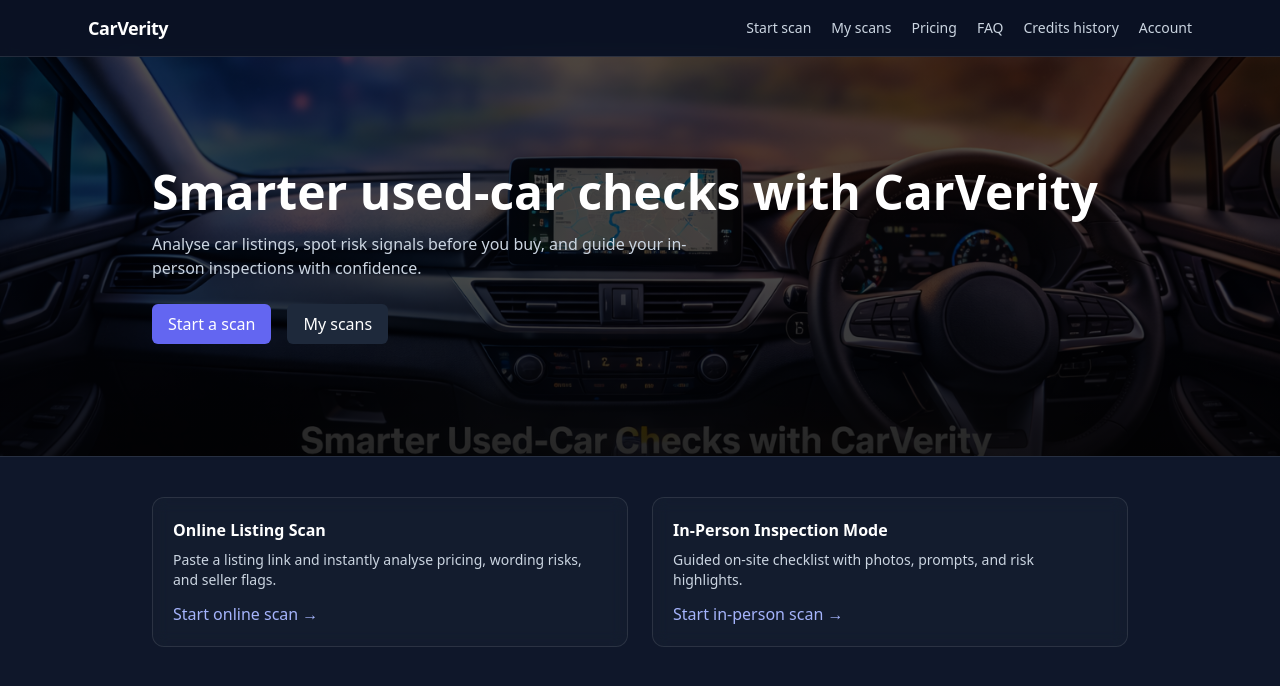
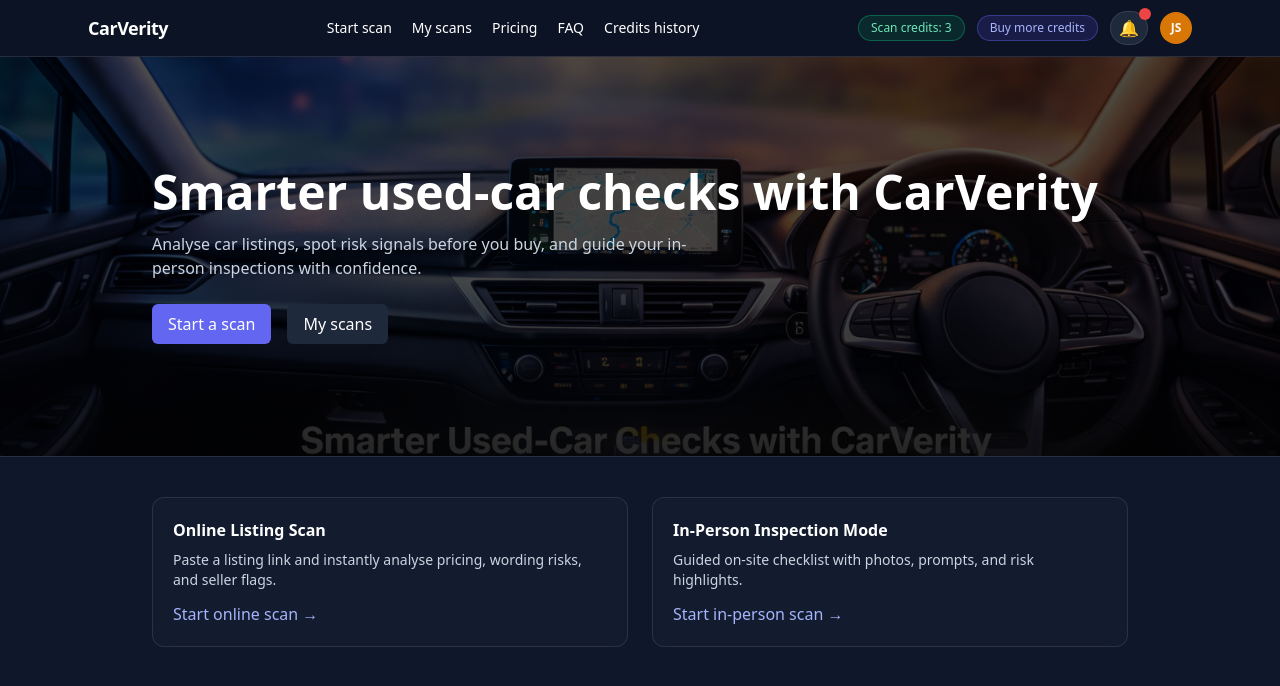
Before and after one commit to jeremy-swallow/carverity-clean, a React (Vite) app: page / in a window 1280 px wide. Shown: the top 686 px of the page. Built offline with nearby package versions, Linux system fonts and the light colour scheme; no server answers; the HTML template or start-up script is replaced by a standard one.

Commit message:
style: restore full polished header with credits and profile badge

```diff
--- a/src/components/Layout.tsx
+++ b/src/components/Layout.tsx
@@ -6,68 +6,65 @@ export default function Layout() {
 
       {/* HEADER */}
       <header className="fixed top-0 left-0 w-full z-40">
-        <div className="bg-slate-900/70 backdrop-blur border-b border-white/10">
+        <div className="bg-slate-900/80 backdrop-blur border-b border-white/10">
           <div className="max-w-6xl mx-auto px-6 h-14 flex items-center justify-between">
 
-            {/* Logo */}
-            <NavLink
-              to="/"
-              className="font-semibold tracking-tight text-lg"
-            >
+            {/* LOGO */}
+            <NavLink to="/" className="font-semibold text-lg tracking-tight">
               CarVerity
             </NavLink>
 
-            {/* NAV */}
+            {/* NAV LINKS */}
             <nav className="flex items-center gap-5 text-sm">
-              <NavLink
-                to="/start-scan"
-                className={({ isActive }) =>
-                  `hover:text-indigo-300 transition ${
-                    isActive ? "text-indigo-300" : "text-slate-300"
-                  }`
-                }
-              >
+              <NavLink to="/start-scan" className="hover:text-indigo-300 transition">
                 Start scan
               </NavLink>
-
-              <NavLink
-                to="/my-scans"
-                className={({ isActive }) =>
-                  `hover:text-indigo-300 transition ${
-                    isActive ? "text-indigo-300" : "text-slate-300"
-                  }`
-                }
-              >
+              <NavLink to="/my-scans" className="hover:text-indigo-300 transition">
                 My scans
               </NavLink>
-
-              <NavLink to="/pricing" className="text-slate-300 hover:text-indigo-300">
+              <NavLink to="/pricing" className="hover:text-indigo-300 transition">
                 Pricing
               </NavLink>
-
-              <NavLink to="/faq" className="text-slate-300 hover:text-indigo-300">
+              <NavLink to="/faq" className="hover:text-indigo-300 transition">
                 FAQ
               </NavLink>
-
-              <NavLink
-                to="/credits-history"
-                className="text-slate-300 hover:text-indigo-300"
-              >
+              <NavLink to="/credits-history" className="hover:text-indigo-300 transition">
                 Credits history
               </NavLink>
+            </nav>
 
+            {/* ACTIONS */}
+            <div className="flex items-center gap-3">
+
+              {/* Credits pill */}
+              <span className="px-3 py-1 rounded-full bg-emerald-900/40 border border-emerald-500/40 text-emerald-300 text-xs">
+                Scan credits: 3
+              </span>
+
+              {/* Buy credits */}
               <NavLink
-                to="/account"
-                className="text-slate-300 hover:text-indigo-300"
+                to="/pricing"
+                className="px-3 py-1 rounded-full bg-indigo-900/40 border border-indigo-500/40 text-indigo-300 text-xs hover:bg-indigo-800/40"
               >
-                Account
+                Buy more credits
               </NavLink>
-            </nav>
+
+              {/* Bell */}
+              <button className="relative px-2 py-1 rounded-full bg-slate-800 border border-white/10">
+                <span className="absolute -top-1 -right-1 w-3 h-3 rounded-full bg-red-500" />
+                🔔
+              </button>
+
+              {/* Profile badge */}
+              <div className="w-8 h-8 rounded-full bg-amber-600 flex items-center justify-center text-xs font-semibold">
+                JS
+              </div>
+            </div>
           </div>
         </div>
       </header>
 
-      {/* Add space for fixed header */}
+      {/* Space for fixed header */}
       <div className="h-14" />
 
       {/* MAIN CONTENT */}
```
